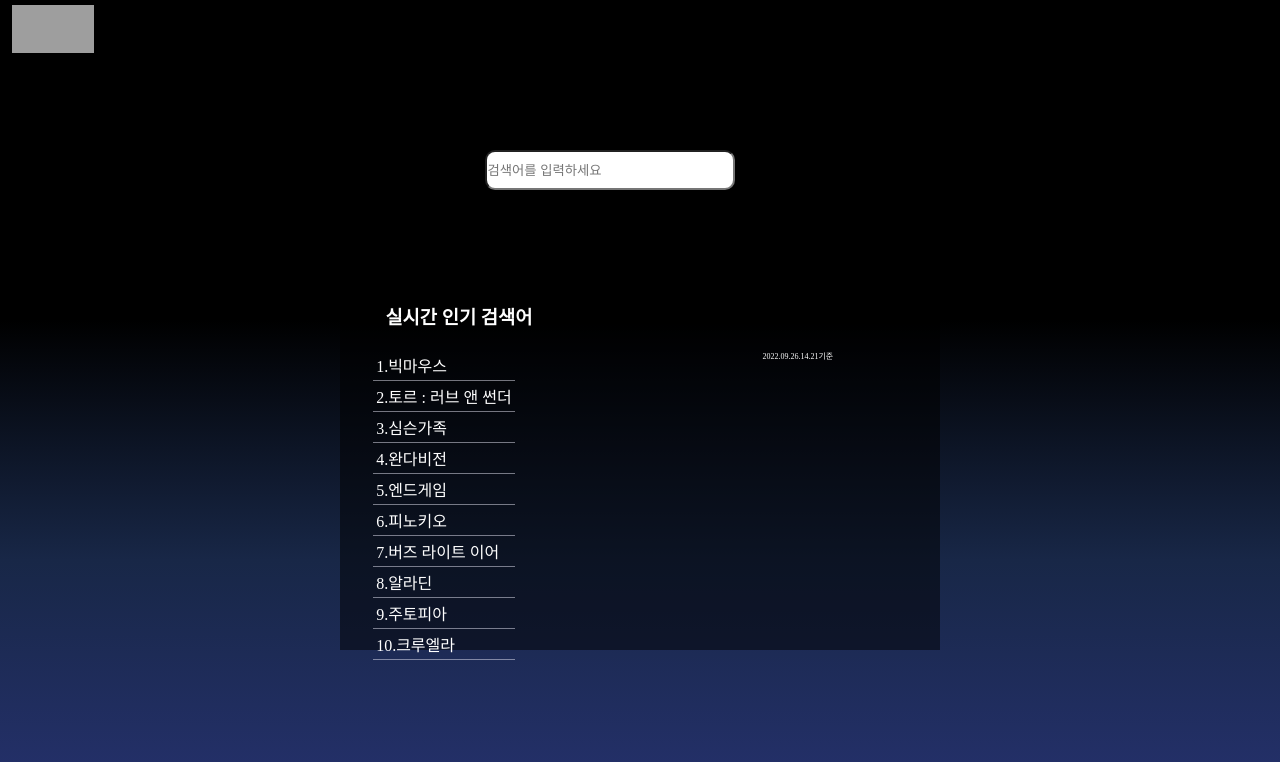
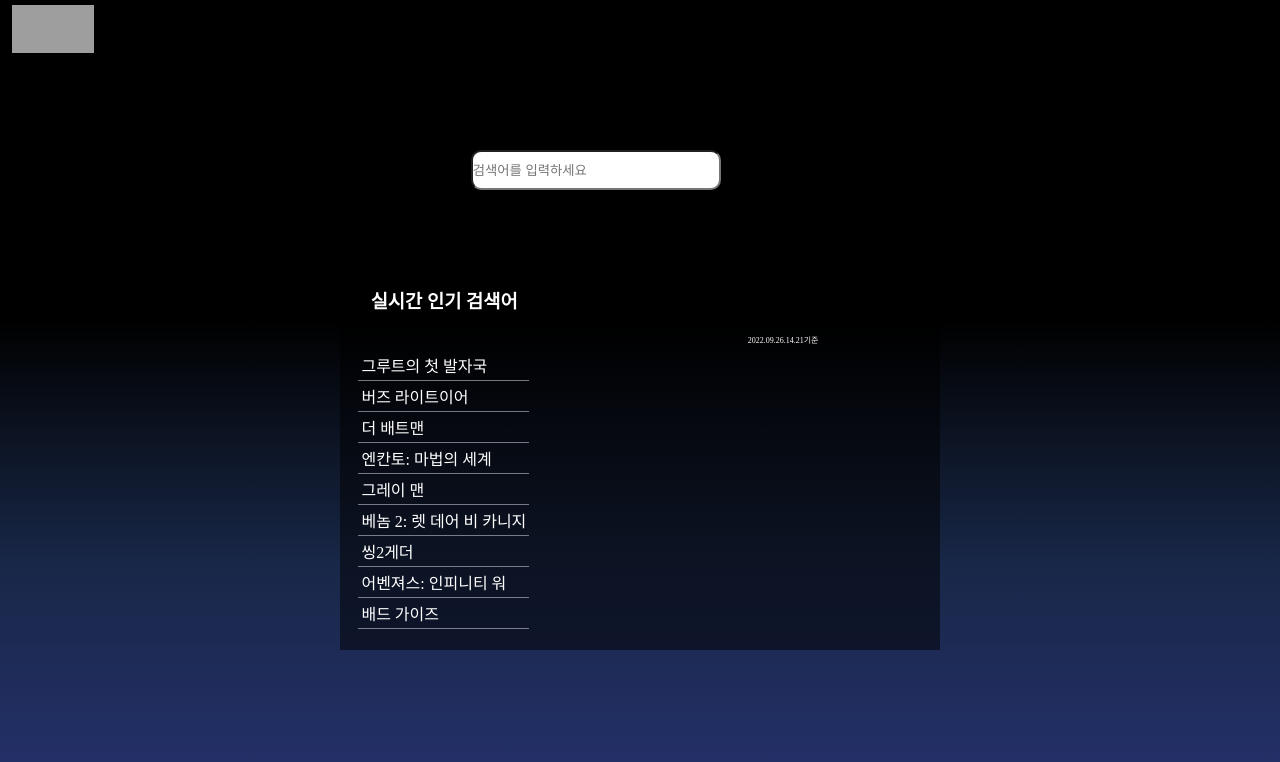
Before and after one commit to 02rynn/dizplus, a React (Create React App) app: page /search in a window 1280 px wide. Shown: the top 762 px of the page. Built offline with nearby package versions, Linux system fonts and the light colour scheme; grey boxes are pictures that could not be loaded; a web font is replaced by a local one.

Commit message:
search 수정

```diff
--- a/src/components/Join.js
+++ b/src/components/Join.js
@@ -31,8 +31,8 @@ function Join() {
               <p>99,000 | 연</p>
               <span>최대 16% 할인된 가격</span>
               <button
-                onclick={() => {
-                  navigate("/Subscribe");
+                onClick={() => {
+                  navigate("/subscribe");
                 }}
               >
                 12개월 구독하고 할인받기
--- a/src/components/Main.css
+++ b/src/components/Main.css
@@ -1,6 +1,6 @@
 .background{
     width: 100vw;
-    height: 350vh;
+    height: 300vh;
     background: linear-gradient(to bottom, black 40%,#182747,#25316D);
 }
 
--- a/src/components/Search.css
+++ b/src/components/Search.css
@@ -75,3 +75,25 @@
     padding: 3px;
     border-bottom: 1px solid rgba(230, 230, 243, 0.5);
 }
+
+.modal_search{
+    position: fixed;
+    z-index: 200;
+    border: 1px solid #eee;
+    box-shadow: 0 2px 2px #ccc;
+    padding: 10px;
+    text-align: center;
+    box-sizing: border-box;
+    top: 10%;
+    left: 25%;
+    width: 800px;
+    height: 750px;
+    transition: all 0.2s ease-out;
+    display: flex;
+    flex-direction: column;
+    justify-content: center;
+    align-items: center;
+    background: linear-gradient(to bottom,#000000 50%,#1E2C59);
+    color: white;
+    border-radius: 10px;
+}
--- a/src/components/Search.js
+++ b/src/components/Search.js
@@ -1,8 +1,76 @@
 import "./Search.css";
+import { useState, useEffect } from "react";
+import Modal from "react-modal";
 import { useNavigate } from "react-router-dom";
 
 function Search() {
   let navigate = useNavigate();
+  const [modalIsOpen, setModalIsOpen] = useState(false);
+  const [selectMovie, setSelectMovie] = useState();
+
+  const movies = [
+    {
+      title: "그루트의 첫 발자국",
+      img: "https://image.tmdb.org/t/p/w200/lSONYnVc2tfzsQuenZgzawQtW2c.jpg",
+      overview:
+        "이제 화분 밖으로 나가 보자. 첫걸음을 떼는 베이비 그루트. 하지만 달리기 전에 걸음마부터 배워야지.",
+    },
+    {
+      title: "버즈 라이트이어",
+      img: "https://image.tmdb.org/t/p/w200/oMa5NjFxK8Csp6uVQ0tRuF1pWM5.jpg",
+      overview:
+        "나, 버즈 라이트이어. 인류 구원에 필요한 자원을 감지하고 현재 수많은 과학자들과 미지의 행성으로 향하고 있다. 이번 미션은 인류의 역사를 새롭게 쓸 것이라 확신한다. 잘못된 신호였다. 이곳은 삭막하고 거대한 외계 생물만이 살고 있는 폐허의 땅이다. 나의 실수로 모두가 이곳에 고립되고 말았다...",
+    },
+    {
+      title: "더 배트맨",
+      img: "https://image.tmdb.org/t/p/w200/zGgrDMJCnE0s4EDX0L4X1wXFgZv.jpg",
+      overview:
+        "지난 2년 간 고담시의 어둠 속에서 범법자들을 응징하며 배트맨으로 살아온 브루스 웨인. 알프레드와 제임스 고든 경위의 도움 아래 그는 도시의 부패한 공직자들과 고위 관료들 사이에서 복수의 화신으로 활약한다. 고담의 시장 선거를 앞두고 고담의 엘리트 집단을 목표로 잔악한 연쇄살인을 저지르는 수수께끼 킬러 리들러가 나타나자, 최고의 탐정 브루스 웨인이 수사에 나서고 남겨진 단서를 풀어가며...",
+    },
+    {
+      title: "신비한 동물들과 덤블도어의 비밀",
+      img: "https://image.tmdb.org/t/p/w200/uvQbXjMgC5weQepx4jLJJ60H3N0.jpg",
+      overview:
+        "1930년대, 제2차 세계대전에 마법사들이 개입하게 되면서 강력한 어둠의 마법사 그린델왈드의 힘이 급속도로 커진다. 덤블도어는 뉴트 스캐맨더에게 위대한 마법사 가문 후손, 마법학교의 유능한 교사, 머글 등으로 이루어진 팀에게 임무를 맡긴다. 이에 뉴트와 친구들은 머글과의 전쟁을 선포한 그린델왈드와 추종자들, 그의 위험한 신비한 동물들에 맞서 세상을 구할 거대한 전쟁에 나선다. 한편 전쟁의 위기가 최고조로 달한 상황 속에서 덤블도어는 더 이상 방관자로 머물 수 없는 순간을 맞이하고, 서서히 숨겨진 비밀이 드러나는데...",
+    },
+    {
+      title: "엔칸토: 마법의 세계",
+      img: "https://image.tmdb.org/t/p/w200/b8gz7UKMwMz39mz6EH5Jjicjdth.jpg",
+      overview:
+        "콜롬비아의 깊은 산 속, 놀라운 마법과 활기찬 매력이 넘치는 세계 엔칸토. 이곳을 만든 장본인은 마드리갈 가문의 기둥인 알마 할머니다. 그녀는 젊었을 때 세 쌍둥이를 데리고 이곳으로 오던 중에 위기를 맞았다. 그때 그녀가 들고 있던 촛불에 기적이 일어났고 그이후로 마법의 능력이 손주 세대까지 대물림된다. 3대에 걸친 이대가족은 음식으로 병을 고치는 능력, 꽃을 피우는 능력, 날씨를 조종 하는 능력 등 저마다 독특한 능력을 지니게 됐다. 하지만 가족 중 유일하게 미라벨만 아무런 능력이 없다. 어느 날 엔칸토가 지닌 마법의 힘이 위험에 처하고 가족들은 점차 자신의 능력을 잃어가기 시작한다. 이를 감지한 미라벨은 유일하게 평범한 자신이 특별한 이 가족의 마지막 희망일지 모른다고 생각하는데...",
+    },
+    {
+      title: "그레이 맨",
+      img: "https://image.tmdb.org/t/p/w200/3weHvdbJ9RiSNHS0cz5694fkAnk.jpg",
+      overview:
+        "그 누구도 실체를 몰라 그레이 맨으로 불리는 CIA의 암살 전문 요원이우연히 CIA의 어두운 비밀을 발견한다. 이런 그의 목에 현상금을 건 소시오패스 기질의 전직 요원. 세계 곳곳을 배경으로 두 사람의 쫓고 쫓기는 추격전이 펼쳐진다.",
+    },
+    {
+      title: "베놈 2: 렛 데어 비 카니지",
+      img: "https://image.tmdb.org/t/p/w200/1Lh9LER4xRQ3INFFi2dfS2hpRwv.jpg",
+      overview:
+        "‘베놈'과 완벽한 파트너가 된 ‘에디 브록' 앞에 ‘클리터스 캐서디'가 ‘카니지'로 등장, 앞으로 닥칠 대혼돈의 세상을 예고한다. 대혼돈의 시대가 시작되고, 악을 악으로 처단할 것인가?",
+    },
+    {
+      title: "씽2게더",
+      img: "https://image.tmdb.org/t/p/w200/xe8dVB2QiCxLWFV77V4dpZcOvYB.jpg",
+      overview:
+        "대국민 오디션 이후 각자의 자리에서 꿈을 이루고 있는 버스터 문(매튜 맥커너히)과 크루들에게 레드 쇼어 시티에서 전 세계가 주목하는 사상 최고의 쇼가 펼쳐진다는 소식이 들려오고 버스터 문과 크루들은 도전에 나선다. 그러나 최고의 스테이지에 서기 위한 경쟁은 이전과는 비교도 할 수 없을 만큼 치열하고, 버스터 문은 완벽한 라이브를 위해 종적을 감춘 레전드 뮤지션 클레이(보노)를 캐스팅하겠다는 파격 선언을 하는데!",
+    },
+    {
+      title: "어벤져스: 인피니티 워",
+      img: "https://image.tmdb.org/t/p/w200/kmP6viwzcEkZeoi1LaVcQemcvZh.jpg",
+      overview:
+        "타노스는 6개의 인피니티 스톤을 획득해 신으로 군림하려 한다. 그것은 곧 인류의 절반을 학살해 우주의 균형을 맞추겠다는 뜻. 타노스는 닥터 스트레인지가 소유한 타임 스톤, 비전의 이마에 박혀 있는 마인드 스톤을 차지하기 위해 지구를 침략한다. 아이언맨과 스파이더맨은 가디언즈 오브 갤럭시의 멤버들과 타노스를 상대한다. 지구에선 캡틴 아메리카, 완다, 블랙 위도우, 블랙 팬서 등이 비전을 지키기 위해 뭉친다.",
+    },
+    {
+      title: "배드 가이즈",
+      img: "https://image.tmdb.org/t/p/w200/k5TL1oBUqSr6dL9NlHGRr3vJcXd.jpg",
+      overview:
+        "작전 설계부터 금고 해제, 해킹, 액션, 위장까지 완벽한 팀플레이를 펼치는 자타공인 최고의 나쁜 녀석들이 한순간의 실수로 체포된다.  하지만 그들도 착해질 수 있다는 ‘마멀레이드 박사’의 주장으로 나쁜 녀석들은 바른 생활 갓생 프로젝트에 투입되고, 이들은 다시 한번 자유의 몸을 위해 태어나 처음으로 바른 생활에 도전하게 되는데…  나쁜 녀석들의 사상 초유 바른 생활 갓생 프로젝트가 시작된다!",
+    },
+  ];
+
   return (
     <div className="search-form">
       <div>
@@ -29,16 +97,99 @@ function Search() {
               </p>
             </div>
             <div className="rankings">
-              <div>1.빅마우스</div>
-              <div>2.토르 : 러브 앤 썬더</div>
-              <div>3.심슨가족</div>
-              <div>4.완다비전</div>
-              <div>5.엔드게임</div>
-              <div>6.피노키오</div>
-              <div>7.버즈 라이트 이어</div>
-              <div>8.알라딘 </div>
-              <div>9.주토피아</div>
-              <div>10.크루엘라</div>
+              <div
+                onClick={() => {
+                  setSelectMovie(movies[0]);
+                  setModalIsOpen(true);
+                }}
+              >
+                {movies[0].title}
+              </div>
+              {/* <Modal
+                className="modal_search"
+                isOpen={modalIsOpen}
+                onRequestClose={() => setModalIsOpen(false)}
+              >
+                <ModalContents movies={movies} />
+                <button
+                  className="modal_closebtn"
+                  onClick={() => setModalIsOpen(false)}
+                >
+                  창닫기
+                </button>
+              </Modal> */}
+
+              <div
+                onClick={() => {
+                  setSelectMovie(movies[1]);
+                  setModalIsOpen(true);
+                }}
+              >
+                {movies[1].title}
+              </div>
+              {/* <Modal
+                className="modal_search"
+                isOpen={modalIsOpen}
+                onRequestClose={() => setModalIsOpen(false)}
+              >
+                <ModalContents movies={movies} />
+                <button
+                  className="modal_closebtn"
+                  onClick={() => setModalIsOpen(false)}
+                >
+                  창닫기
+                </button>
+              </Modal> */}
+
+              <div
+                onClick={() => {
+                  setSelectMovie(movies[2]);
+                  setModalIsOpen(true);
+                }}
+              >
+                {movies[2].title}
+              </div>
+              {/* <Modal
+                className="modal_search"
+                isOpen={modalIsOpen}
+                onRequestClose={() => setModalIsOpen(false)}
+              >
+                <ModalContents movies={movies} />
+                <button
+                  className="modal_closebtn"
+                  onClick={() => setModalIsOpen(false)}
+                >
+                  창닫기
+                </button>
+              </Modal> */}
+
+              <div
+                onClick={() => {
+                  setSelectMovie(movies[4]);
+                  setModalIsOpen(true);
+                }}
+              >
+                {movies[4].title}
+              </div>
+              <Modal
+                className="modal_search"
+                isOpen={modalIsOpen}
+                onRequestClose={() => setModalIsOpen(false)}
+              >
+                <ModalContents movies={movies} selectMovie={selectMovie} />
+                <button
+                  className="modal_closebtn"
+                  onClick={() => setModalIsOpen(false)}
+                >
+                  창닫기
+                </button>
+              </Modal>
+
+              <div>{movies[5].title}</div>
+              <div>{movies[6].title}</div>
+              <div>{movies[7].title} </div>
+              <div>{movies[8].title}</div>
+              <div>{movies[9].title}</div>
             </div>
           </div>
         </form>
@@ -47,4 +198,8 @@ function Search() {
   );
 }
 
+function ModalContents({ movies, selectMovie }) {
+  return <h1>{selectMovie.title}</h1>;
+}
+
 export default Search;
```
